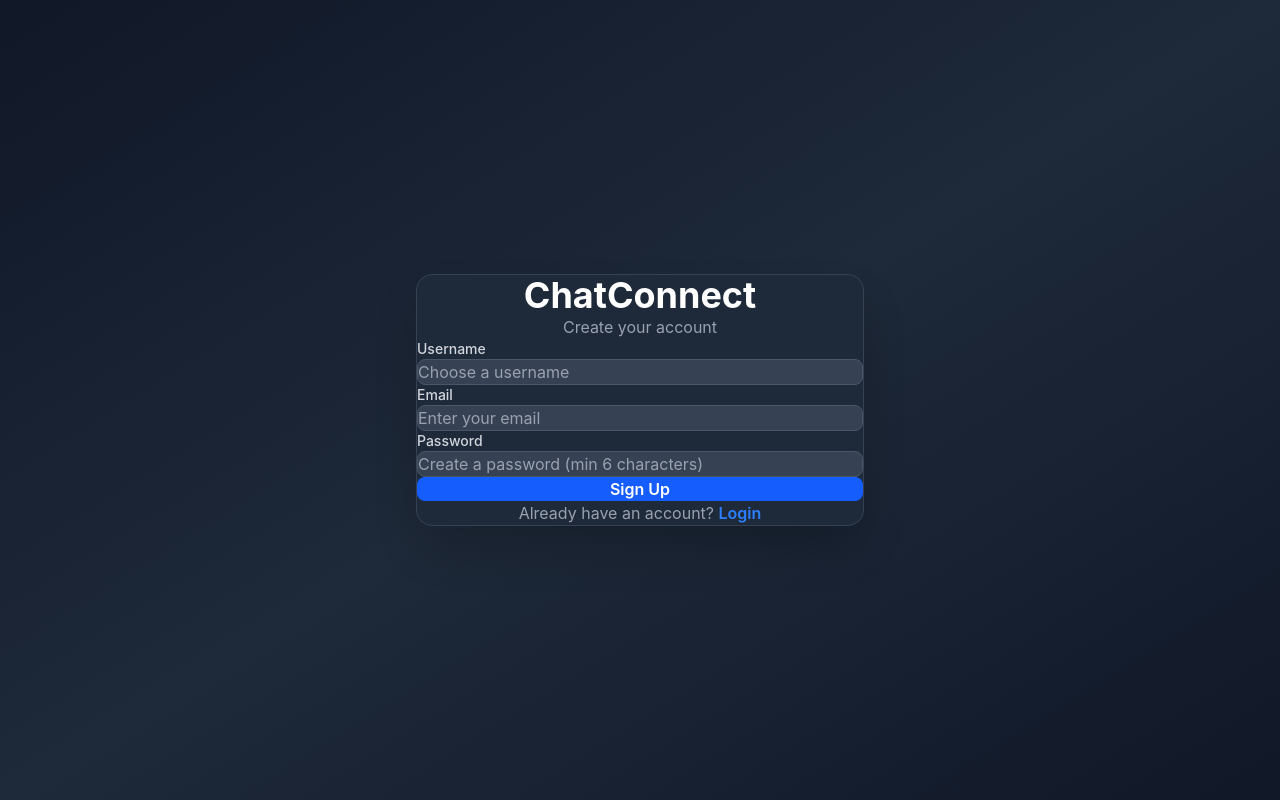
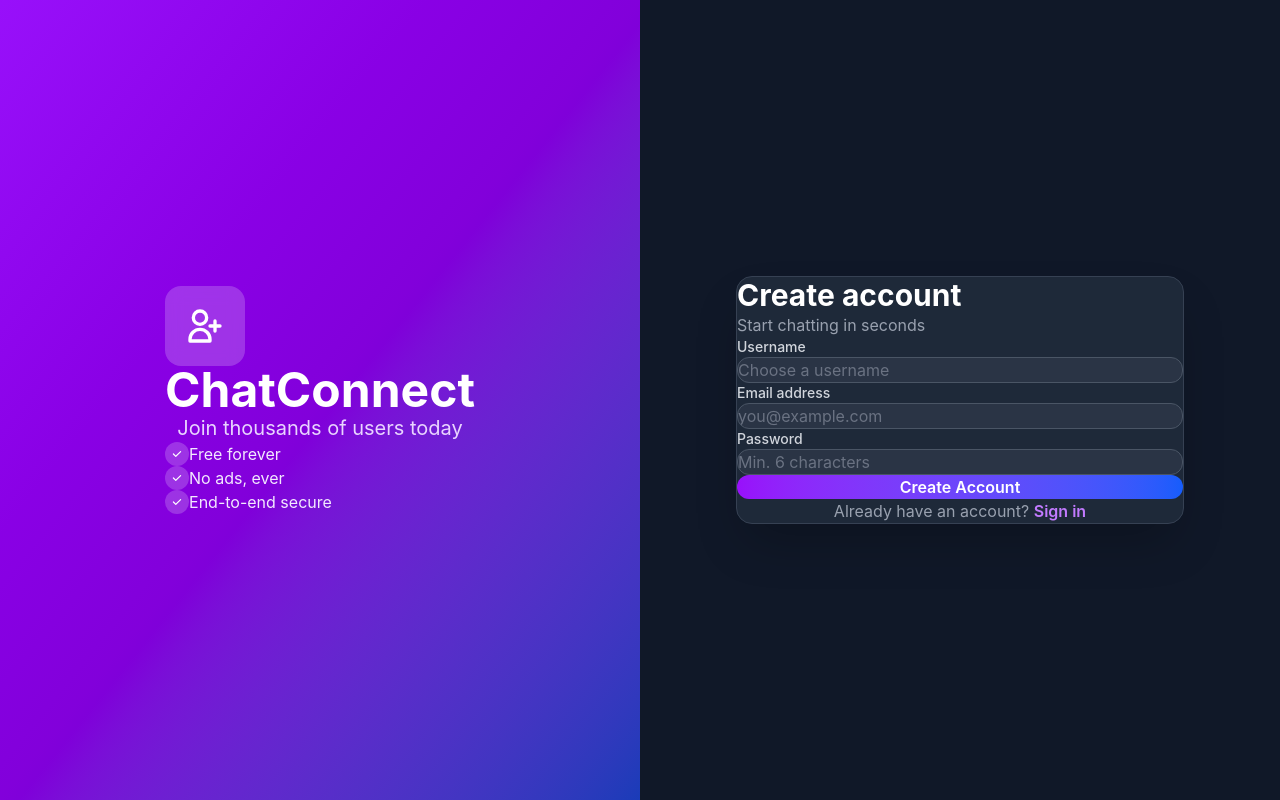
Before and after one commit to Karunanidhisharma16/ChatConnect, a React app in the folder frontend/: page /signup in a window 1280 px wide. Built offline with nearby package versions, Linux system fonts and the light colour scheme; the HTML template or start-up script is replaced by a standard one.

Commit message:
feat: enhance Login and Signup pages with improved UI and error handling

```diff
--- a/frontend/src/pages/Loginpage.jsx
+++ b/frontend/src/pages/Loginpage.jsx
@@ -1,3 +1,4 @@
+// Login page - authenticates existing users
 import { useState } from 'react';
 import { useNavigate } from 'react-router-dom';
 import { authAPI } from '../services/api';
@@ -13,14 +14,12 @@ function Loginpage() {
     e.preventDefault();
     setError('');
     setLoading(true);
-
     try {
       const response = await authAPI.login({ email, password });
       const { token } = response.data;
       localStorage.setItem('token', token);
       navigate('/chat');
     } catch (err) {
-      console.error('Login error:', err);
       if (err.response?.data?.message) {
         setError(err.response.data.message);
       } else {
@@ -32,74 +31,114 @@ function Loginpage() {
   };
 
   return (
-    <div className="min-h-screen flex items-center justify-center bg-gradient-to-br from-gray-900 via-gray-800 to-gray-900">
-      <div className="w-full max-w-md p-8 space-y-6 bg-gray-800 rounded-2xl shadow-2xl border border-gray-700">
-        {/* Header */}
+    <div className="min-h-screen flex bg-gray-900">
+      {/* Left Side - Branding */}
+      <div className="hidden lg:flex lg:w-1/2 bg-gradient-to-br from-blue-600 via-blue-700 to-purple-800 flex-col items-center justify-center p-12">
         <div className="text-center">
-          <h1 className="text-4xl font-bold text-white mb-2">ChatConnect</h1>
-          <p className="text-gray-400">Sign in to your account</p>
+          <div className="w-20 h-20 bg-white/20 backdrop-blur rounded-2xl flex items-center justify-center mx-auto mb-6">
+            <svg className="w-10 h-10 text-white" fill="none" stroke="currentColor" viewBox="0 0 24 24">
+              <path strokeLinecap="round" strokeLinejoin="round" strokeWidth={2} d="M8 12h.01M12 12h.01M16 12h.01M21 12c0 4.418-4.03 8-9 8a9.863 9.863 0 01-4.255-.949L3 20l1.395-3.72C3.512 15.042 3 13.574 3 12c0-4.418 4.03-8 9-8s9 3.582 9 8z" />
+            </svg>
+          </div>
+          <h1 className="text-5xl font-bold text-white mb-4">ChatConnect</h1>
+          <p className="text-blue-200 text-xl mb-8">Connect with everyone, everywhere</p>
+          <div className="space-y-4 text-left">
+            {['Real-time messaging', 'Secure & private', 'Always connected'].map((feature) => (
+              <div key={feature} className="flex items-center text-blue-100">
+                <div className="w-6 h-6 bg-white/20 rounded-full flex items-center justify-center mr-3">
+                  <svg className="w-3 h-3 text-white" fill="currentColor" viewBox="0 0 20 20">
+                    <path fillRule="evenodd" d="M16.707 5.293a1 1 0 010 1.414l-8 8a1 1 0 01-1.414 0l-4-4a1 1 0 011.414-1.414L8 12.586l7.293-7.293a1 1 0 011.414 0z" clipRule="evenodd" />
+                  </svg>
+                </div>
+                {feature}
+              </div>
+            ))}
+          </div>
+        </div>
       </div>
 
-        {/* Error Message */}
+      {/* Right Side - Login Form */}
+      <div className="w-full lg:w-1/2 flex items-center justify-center p-8">
+        <div className="w-full max-w-md">
+          {/* Mobile Logo */}
+          <div className="lg:hidden text-center mb-8">
+            <h1 className="text-3xl font-bold text-white">ChatConnect</h1>
+            <p className="text-gray-400 mt-2">Connect with everyone</p>
+          </div>
+
+          <div className="bg-gray-800 rounded-2xl p-8 shadow-2xl border border-gray-700">
+            <div className="mb-8">
+              <h2 className="text-3xl font-bold text-white">Welcome back</h2>
+              <p className="text-gray-400 mt-2">Sign in to your account</p>
+            </div>
+
             {error && (
-          <div className="bg-red-500/10 border border-red-500 text-red-500 px-4 py-3 rounded-lg">
+              <div className="mb-6 bg-red-500/10 border border-red-500/50 text-red-400 px-4 py-3 rounded-xl flex items-center">
+                <svg className="w-5 h-5 mr-2 flex-shrink-0" fill="currentColor" viewBox="0 0 20 20">
+                  <path fillRule="evenodd" d="M18 10a8 8 0 11-16 0 8 8 0 0116 0zm-7 4a1 1 0 11-2 0 1 1 0 012 0zm-1-9a1 1 0 00-1 1v4a1 1 0 102 0V6a1 1 0 00-1-1z" clipRule="evenodd" />
+                </svg>
                 {error}
               </div>
             )}
 
-        {/* Login Form */}
-        <form onSubmit={handleLogin} className="space-y-4">
-          {/* Email Input */}
+            <form onSubmit={handleLogin} className="space-y-5">
               <div>
-            <label htmlFor="email" className="block text-sm font-medium text-gray-300 mb-2">
-              Email
+                <label className="block text-sm font-medium text-gray-300 mb-2">
+                  Email address
                 </label>
                 <input
-              id="email"
                   type="email"
                   value={email}
                   onChange={(e) => setEmail(e.target.value)}
                   required
-              className="w-full px-4 py-3 bg-gray-700 border border-gray-600 rounded-lg text-white placeholder-gray-400 focus:outline-none focus:ring-2 focus:ring-blue-500 focus:border-transparent transition"
-              placeholder="Enter your email"
+                  className="w-full px-4 py-3 bg-gray-700/50 border border-gray-600 rounded-xl text-white placeholder-gray-500 focus:outline-none focus:ring-2 focus:ring-blue-500 focus:border-transparent transition"
+                  placeholder="you@example.com"
                 />
               </div>
 
-          {/* Password Input */}
               <div>
-            <label htmlFor="password" className="block text-sm font-medium text-gray-300 mb-2">
+                <label className="block text-sm font-medium text-gray-300 mb-2">
                   Password
                 </label>
                 <input
-              id="password"
                   type="password"
                   value={password}
                   onChange={(e) => setPassword(e.target.value)}
                   required
-              className="w-full px-4 py-3 bg-gray-700 border border-gray-600 rounded-lg text-white placeholder-gray-400 focus:outline-none focus:ring-2 focus:ring-blue-500 focus:border-transparent transition"
-              placeholder="Enter your password"
+                  className="w-full px-4 py-3 bg-gray-700/50 border border-gray-600 rounded-xl text-white placeholder-gray-500 focus:outline-none focus:ring-2 focus:ring-blue-500 focus:border-transparent transition"
+                  placeholder="••••••••"
                 />
               </div>
 
-          {/* Login Button */}
               <button
                 type="submit"
                 disabled={loading}
-            className="w-full py-3 px-4 bg-blue-600 hover:bg-blue-700 disabled:bg-gray-600 disabled:cursor-not-allowed text-white font-semibold rounded-lg transition duration-200 transform hover:scale-[1.02] active:scale-[0.98]"
+                className="w-full py-3 bg-gradient-to-r from-blue-600 to-blue-700 hover:from-blue-500 hover:to-blue-600 disabled:from-gray-600 disabled:to-gray-700 text-white font-semibold rounded-xl transition duration-200 transform hover:scale-[1.02] active:scale-[0.98] disabled:cursor-not-allowed disabled:transform-none"
               >
-            {loading ? 'Logging in...' : 'Login'}
+                {loading ? (
+                  <span className="flex items-center justify-center">
+                    <svg className="animate-spin -ml-1 mr-3 h-5 w-5 text-white" xmlns="http://www.w3.org/2000/svg" fill="none" viewBox="0 0 24 24">
+                      <circle className="opacity-25" cx="12" cy="12" r="10" stroke="currentColor" strokeWidth="4"></circle>
+                      <path className="opacity-75" fill="currentColor" d="M4 12a8 8 0 018-8V0C5.373 0 0 5.373 0 12h4zm2 5.291A7.962 7.962 0 014 12H0c0 3.042 1.135 5.824 3 7.938l3-2.647z"></path>
+                    </svg>
+                    Signing in...
+                  </span>
+                ) : 'Sign In'}
               </button>
             </form>
 
-        {/* Signup Link */}
-        <div className="text-center text-gray-400">
+            <div className="mt-6 text-center">
+              <p className="text-gray-400">
                 Don't have an account?{' '}
                 <button
                   onClick={() => navigate('/signup')}
-            className="text-blue-500 hover:text-blue-400 font-semibold transition"
+                  className="text-blue-400 hover:text-blue-300 font-semibold transition"
                 >
-            Sign up
+                  Create one
                 </button>
+              </p>
+            </div>
+          </div>
         </div>
       </div>
     </div>
--- a/frontend/src/pages/Signup.jsx
+++ b/frontend/src/pages/Signup.jsx
@@ -1,3 +1,4 @@
+// Signup page - registers new users
 import { useState } from 'react';
 import { useNavigate } from 'react-router-dom';
 import { authAPI } from '../services/api';
@@ -14,14 +15,12 @@ function Signup() {
     e.preventDefault();
     setError('');
     setLoading(true);
-
     try {
       const response = await authAPI.signup({ username, email, password });
       const { token } = response.data;
       localStorage.setItem('token', token);
       navigate('/chat');
     } catch (err) {
-      console.error('Signup error:', err);
       if (err.response?.data?.message) {
         setError(err.response.data.message);
       } else {
@@ -33,92 +32,129 @@ function Signup() {
   };
 
   return (
-    <div className="min-h-screen flex items-center justify-center bg-gradient-to-br from-gray-900 via-gray-800 to-gray-900">
-      <div className="w-full max-w-md p-8 space-y-6 bg-gray-800 rounded-2xl shadow-2xl border border-gray-700">
-        {/* Header */}
+    <div className="min-h-screen flex bg-gray-900">
+      {/* Left Side - Branding */}
+      <div className="hidden lg:flex lg:w-1/2 bg-gradient-to-br from-purple-600 via-purple-700 to-blue-800 flex-col items-center justify-center p-12">
         <div className="text-center">
-          <h1 className="text-4xl font-bold text-white mb-2">ChatConnect</h1>
-          <p className="text-gray-400">Create your account</p>
+          <div className="w-20 h-20 bg-white/20 backdrop-blur rounded-2xl flex items-center justify-center mx-auto mb-6">
+            <svg className="w-10 h-10 text-white" fill="none" stroke="currentColor" viewBox="0 0 24 24">
+              <path strokeLinecap="round" strokeLinejoin="round" strokeWidth={2} d="M18 9v3m0 0v3m0-3h3m-3 0h-3m-2-5a4 4 0 11-8 0 4 4 0 018 0zM3 20a6 6 0 0112 0v1H3v-1z" />
+            </svg>
+          </div>
+          <h1 className="text-5xl font-bold text-white mb-4">ChatConnect</h1>
+          <p className="text-purple-200 text-xl mb-8">Join thousands of users today</p>
+          <div className="space-y-4 text-left">
+            {['Free forever', 'No ads, ever', 'End-to-end secure'].map((feature) => (
+              <div key={feature} className="flex items-center text-purple-100">
+                <div className="w-6 h-6 bg-white/20 rounded-full flex items-center justify-center mr-3">
+                  <svg className="w-3 h-3 text-white" fill="currentColor" viewBox="0 0 20 20">
+                    <path fillRule="evenodd" d="M16.707 5.293a1 1 0 010 1.414l-8 8a1 1 0 01-1.414 0l-4-4a1 1 0 011.414-1.414L8 12.586l7.293-7.293a1 1 0 011.414 0z" clipRule="evenodd" />
+                  </svg>
+                </div>
+                {feature}
+              </div>
+            ))}
+          </div>
+        </div>
       </div>
 
-        {/* Error Message */}
+      {/* Right Side - Signup Form */}
+      <div className="w-full lg:w-1/2 flex items-center justify-center p-8">
+        <div className="w-full max-w-md">
+          <div className="lg:hidden text-center mb-8">
+            <h1 className="text-3xl font-bold text-white">ChatConnect</h1>
+            <p className="text-gray-400 mt-2">Join us today</p>
+          </div>
+
+          <div className="bg-gray-800 rounded-2xl p-8 shadow-2xl border border-gray-700">
+            <div className="mb-8">
+              <h2 className="text-3xl font-bold text-white">Create account</h2>
+              <p className="text-gray-400 mt-2">Start chatting in seconds</p>
+            </div>
+
             {error && (
-          <div className="bg-red-500/10 border border-red-500 text-red-500 px-4 py-3 rounded-lg">
+              <div className="mb-6 bg-red-500/10 border border-red-500/50 text-red-400 px-4 py-3 rounded-xl flex items-center">
+                <svg className="w-5 h-5 mr-2 flex-shrink-0" fill="currentColor" viewBox="0 0 20 20">
+                  <path fillRule="evenodd" d="M18 10a8 8 0 11-16 0 8 8 0 0116 0zm-7 4a1 1 0 11-2 0 1 1 0 012 0zm-1-9a1 1 0 00-1 1v4a1 1 0 102 0V6a1 1 0 00-1-1z" clipRule="evenodd" />
+                </svg>
                 {error}
               </div>
             )}
 
-        {/* Signup Form */}
-        <form onSubmit={handleSignup} className="space-y-4">
-          {/* Username Input */}
+            <form onSubmit={handleSignup} className="space-y-5">
               <div>
-            <label htmlFor="username" className="block text-sm font-medium text-gray-300 mb-2">
+                <label className="block text-sm font-medium text-gray-300 mb-2">
                   Username
                 </label>
                 <input
-              id="username"
                   type="text"
                   value={username}
                   onChange={(e) => setUsername(e.target.value)}
                   required
                   minLength={3}
-              className="w-full px-4 py-3 bg-gray-700 border border-gray-600 rounded-lg text-white placeholder-gray-400 focus:outline-none focus:ring-2 focus:ring-blue-500 focus:border-transparent transition"
+                  className="w-full px-4 py-3 bg-gray-700/50 border border-gray-600 rounded-xl text-white placeholder-gray-500 focus:outline-none focus:ring-2 focus:ring-purple-500 focus:border-transparent transition"
                   placeholder="Choose a username"
                 />
               </div>
 
-          {/* Email Input */}
               <div>
-            <label htmlFor="email" className="block text-sm font-medium text-gray-300 mb-2">
-              Email
+                <label className="block text-sm font-medium text-gray-300 mb-2">
+                  Email address
                 </label>
                 <input
-              id="email"
                   type="email"
                   value={email}
                   onChange={(e) => setEmail(e.target.value)}
                   required
-              className="w-full px-4 py-3 bg-gray-700 border border-gray-600 rounded-lg text-white placeholder-gray-400 focus:outline-none focus:ring-2 focus:ring-blue-500 focus:border-transparent transition"
-              placeholder="Enter your email"
+                  className="w-full px-4 py-3 bg-gray-700/50 border border-gray-600 rounded-xl text-white placeholder-gray-500 focus:outline-none focus:ring-2 focus:ring-purple-500 focus:border-transparent transition"
+                  placeholder="you@example.com"
                 />
               </div>
 
-          {/* Password Input */}
               <div>
-            <label htmlFor="password" className="block text-sm font-medium text-gray-300 mb-2">
+                <label className="block text-sm font-medium text-gray-300 mb-2">
                   Password
                 </label>
                 <input
-              id="password"
                   type="password"
                   value={password}
                   onChange={(e) => setPassword(e.target.value)}
                   required
                   minLength={6}
-              className="w-full px-4 py-3 bg-gray-700 border border-gray-600 rounded-lg text-white placeholder-gray-400 focus:outline-none focus:ring-2 focus:ring-blue-500 focus:border-transparent transition"
-              placeholder="Create a password (min 6 characters)"
+                  className="w-full px-4 py-3 bg-gray-700/50 border border-gray-600 rounded-xl text-white placeholder-gray-500 focus:outline-none focus:ring-2 focus:ring-purple-500 focus:border-transparent transition"
+                  placeholder="Min. 6 characters"
                 />
               </div>
 
-          {/* Signup Button */}
               <button
                 type="submit"
                 disabled={loading}
-            className="w-full py-3 px-4 bg-blue-600 hover:bg-blue-700 disabled:bg-gray-600 disabled:cursor-not-allowed text-white font-semibold rounded-lg transition duration-200 transform hover:scale-[1.02] active:scale-[0.98]"
+                className="w-full py-3 bg-gradient-to-r from-purple-600 to-blue-600 hover:from-purple-500 hover:to-blue-500 disabled:from-gray-600 disabled:to-gray-700 text-white font-semibold rounded-xl transition duration-200 transform hover:scale-[1.02] active:scale-[0.98] disabled:cursor-not-allowed disabled:transform-none"
               >
-            {loading ? 'Creating account...' : 'Sign Up'}
+                {loading ? (
+                  <span className="flex items-center justify-center">
+                    <svg className="animate-spin -ml-1 mr-3 h-5 w-5 text-white" xmlns="http://www.w3.org/2000/svg" fill="none" viewBox="0 0 24 24">
+                      <circle className="opacity-25" cx="12" cy="12" r="10" stroke="currentColor" strokeWidth="4"></circle>
+                      <path className="opacity-75" fill="currentColor" d="M4 12a8 8 0 018-8V0C5.373 0 0 5.373 0 12h4zm2 5.291A7.962 7.962 0 014 12H0c0 3.042 1.135 5.824 3 7.938l3-2.647z"></path>
+                    </svg>
+                    Creating account...
+                  </span>
+                ) : 'Create Account'}
               </button>
             </form>
 
-        {/* Login Link */}
-        <div className="text-center text-gray-400">
+            <div className="mt-6 text-center">
+              <p className="text-gray-400">
                 Already have an account?{' '}
                 <button
                   onClick={() => navigate('/login')}
-            className="text-blue-500 hover:text-blue-400 font-semibold transition"
+                  className="text-purple-400 hover:text-purple-300 font-semibold transition"
                 >
-            Login
+                  Sign in
                 </button>
+              </p>
+            </div>
+          </div>
         </div>
       </div>
     </div>
```
Lines whose indentation alone changed are shown as unchanged.
